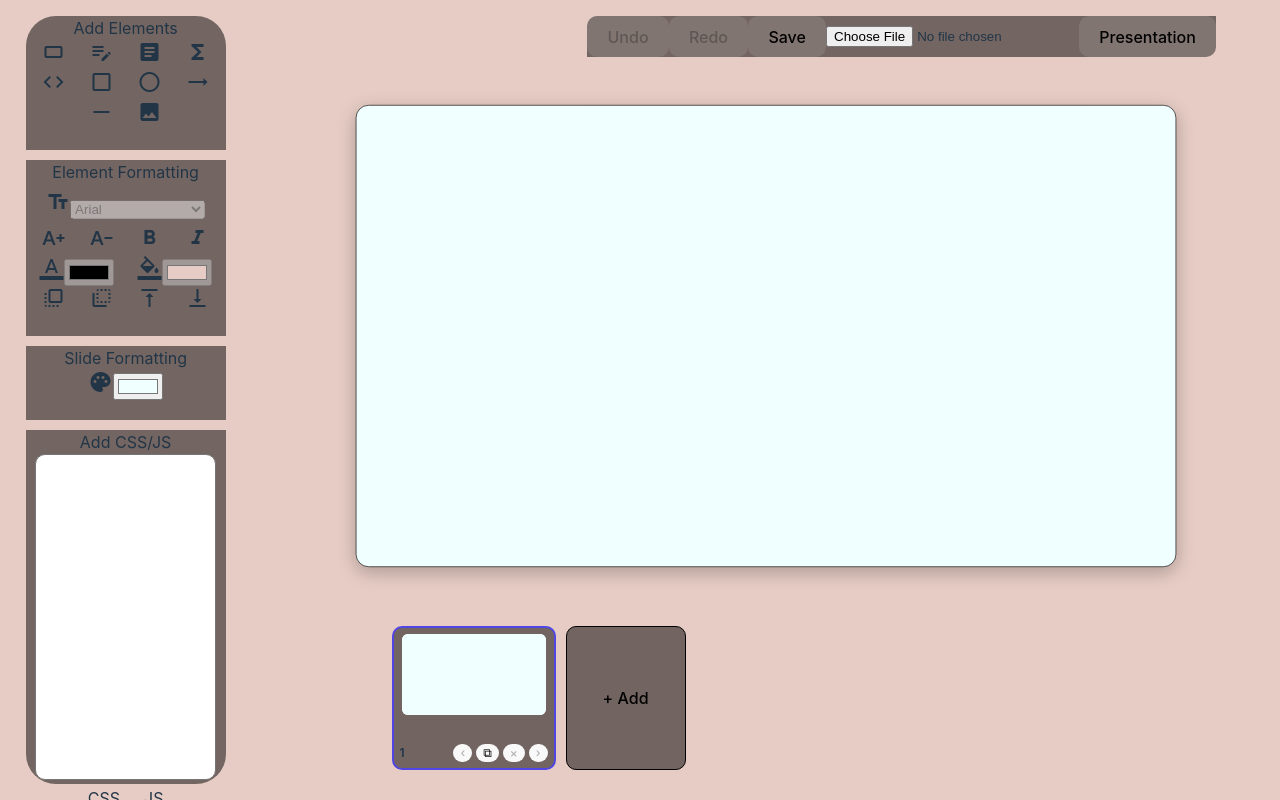
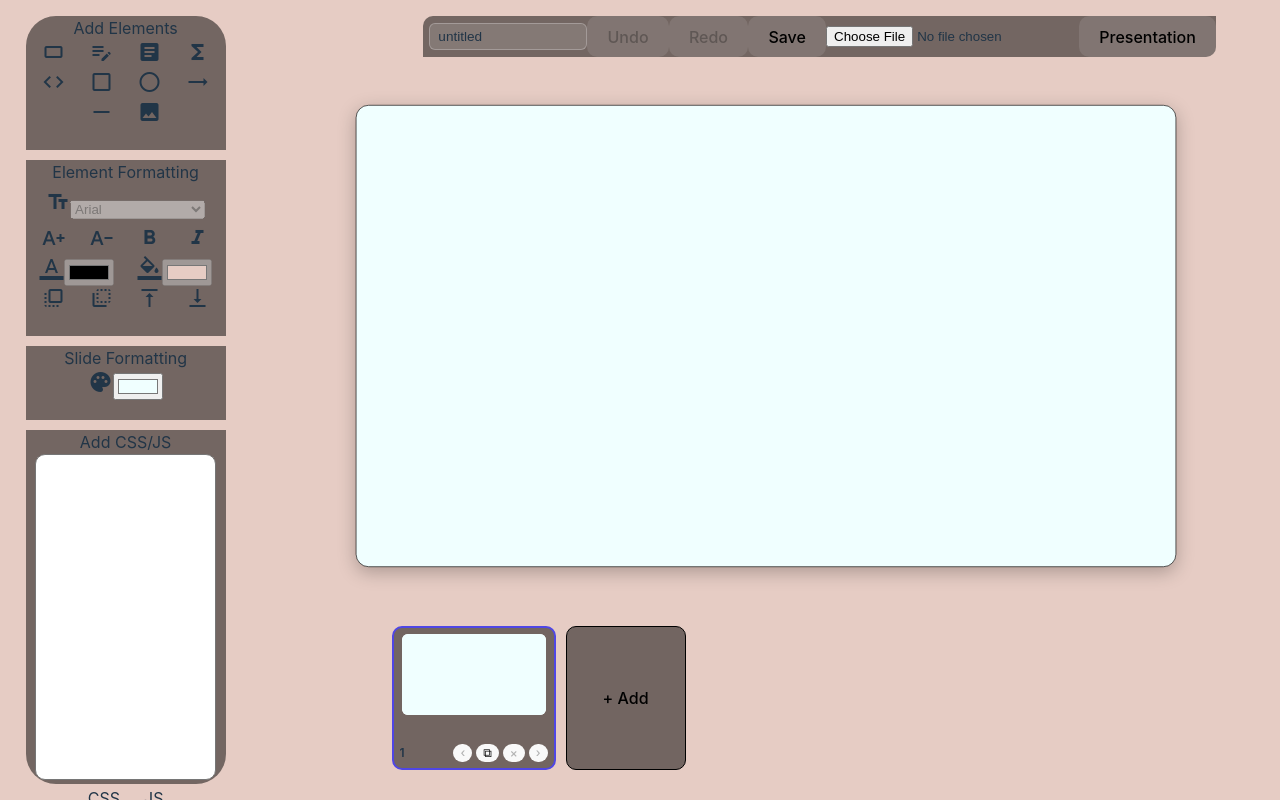
Before and after one commit to mk314k/SlideCraftK, a React (Vite) app: page / in a window 1280 px wide. Built offline with nearby package versions, Linux system fonts and the light colour scheme.

Commit message:
feat(file): editable presentation title and custom filename on export

```diff
--- a/src/App.css
+++ b/src/App.css
@@ -280,6 +280,17 @@ textarea{
   background: rgba(255, 255, 255, 0.1);
 }
 
+.deck-title-input {
+  width: 140px;
+  padding: 5px 8px;
+  margin-left: 6px;
+  border-radius: 6px;
+  border: 1px solid rgba(255, 255, 255, 0.25);
+  background: rgba(255, 255, 255, 0.12);
+  color: inherit;
+  font-size: 0.85rem;
+}
+
 .hidden {
   display: none;
 }
--- a/src/App.tsx
+++ b/src/App.tsx
@@ -172,6 +172,7 @@ const SlideView: React.FC = () => {
 const EditorWorkspace: React.FC = () => {
   const {
     state,
+    setDeckTitle,
     addElement,
     duplicateActiveElement,
     copyActiveElement,
@@ -229,11 +230,15 @@ const EditorWorkspace: React.FC = () => {
   const handleLoad = (event: React.ChangeEvent<HTMLInputElement>) => {
     const file = event.target.files?.[0];
     if (file) {
+      const baseName = file.name.replace(/\.scs$/i, '');
       const reader = new FileReader();
       reader.onload = (e) => {
         const content = e.target?.result as string;
         try {
           loadDeck(content);
+          if (baseName) {
+            setDeckTitle(baseName);
+          }
           setLoadError(null);
         } catch (err) {
           const message = err instanceof Error ? err.message : 'Failed to load .scs file.';
@@ -252,13 +257,27 @@ const EditorWorkspace: React.FC = () => {
       <SlideView />
       <SlideSet />
       <div className="top-sect">
+        <input
+          type="text"
+          className="deck-title-input"
+          value={state.title}
+          placeholder="Presentation title"
+          onChange={(e) => setDeckTitle(e.target.value)}
+        />
         <button onClick={undo} disabled={!canUndo} title="Undo (Cmd/Ctrl+Z)">
           Undo
         </button>
         <button onClick={redo} disabled={!canRedo} title="Redo (Cmd/Ctrl+Shift+Z)">
           Redo
         </button>
-        <button onClick={() => downloadFile(defaultFileName + '.scs', saveDeck())}>
+        <button
+          onClick={() =>
+            downloadFile(
+              (state.title.trim() || defaultFileName) + '.scs',
+              saveDeck()
+            )
+          }
+        >
           Save
         </button>
         <input type="file" accept=".scs,application/json" onChange={handleLoad} />
--- a/src/context/DeckContext.tsx
+++ b/src/context/DeckContext.tsx
@@ -1,6 +1,6 @@
 import React, { createContext, useContext, useState, useCallback, useEffect } from 'react';
 import { produce } from 'immer';
-import { KElementData, KSlide, KSlideSet, StyleMap, defaultSV } from '../frame';
+import { KElementData, KSlide, KSlideSet, StyleMap, defaultSV, defaultFileName } from '../frame';
 
 const STORAGE_KEY = 'slidecraftk.autosave.v1';
 
@@ -30,6 +30,7 @@ export interface AlignmentGuide {
 }
 
 export interface DeckState {
+    title: string;
     slides: SlideState[];
     curFrame: number;
     activeEID: number | null;
@@ -41,6 +42,7 @@ export interface DeckState {
 export interface DeckContextValue {
     state: DeckState;
     currentSlide: SlideState;
+    setDeckTitle: (title: string) => void;
     setFrameId: (frameId: number) => void;
     addSlide: () => void;
     deleteSlide: (frameId?: number) => void;
@@ -89,6 +91,7 @@ function syncFromKSlideSet(): DeckState {
         };
     });
     return {
+        title: defaultFileName,
         slides: slides.length > 0 ? slides : [{ background: 'azure', customCss: '', customJs: '', elements: [], nextEid: 0 }],
         curFrame: KSlideSet.curFrame,
         activeEID: KSlideSet.activeEID,
@@ -199,6 +202,12 @@ export const DeckProvider: React.FC<{ children: React.ReactNode }> = ({ children
             return oldFuture.slice(1);
         });
     }, []);
+
+    const setDeckTitle = useCallback((title: string) => {
+        updateDeck((draft) => {
+            draft.title = title;
+        }, false);
+    }, [updateDeck]);
 
     const setFrameId = useCallback((frameId: number) => {
         updateDeck((draft) => {
@@ -457,6 +466,7 @@ export const DeckProvider: React.FC<{ children: React.ReactNode }> = ({ children
             value={{
                 state,
                 currentSlide,
+                setDeckTitle,
                 setFrameId,
                 addSlide,
                 deleteSlide,
```
